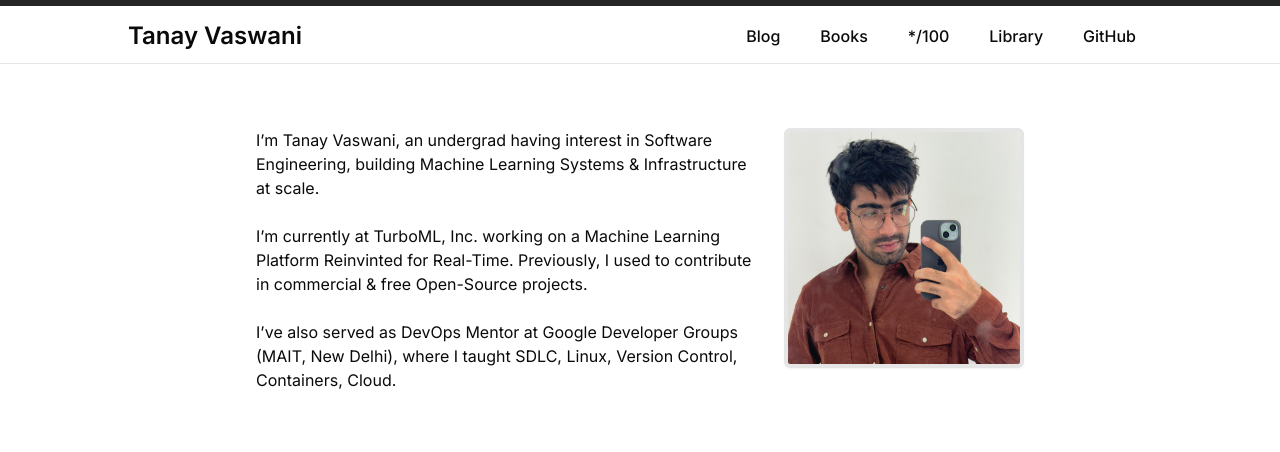
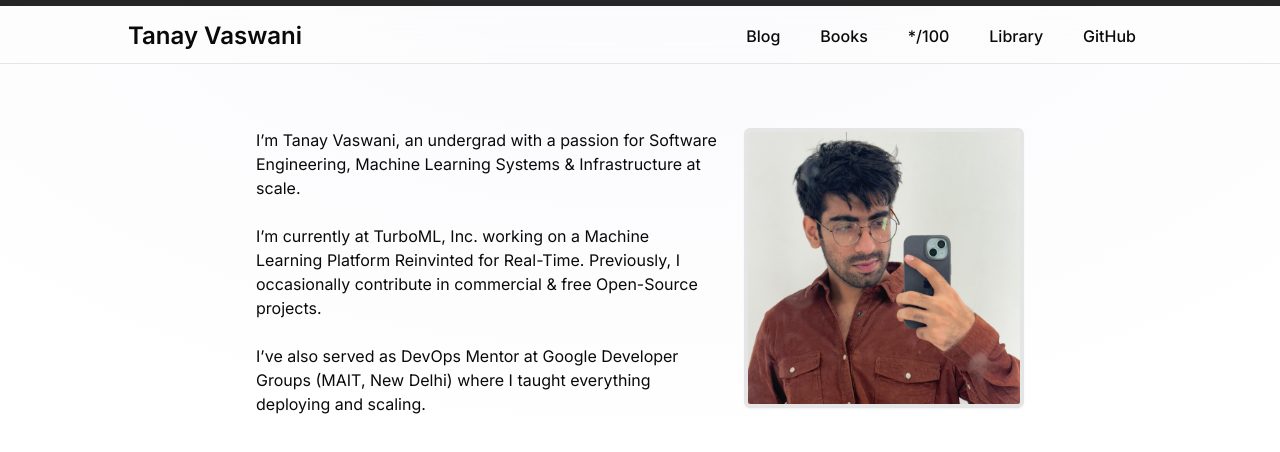
Before and after one commit to tanayvaswani/tanayvaswani.com, a Next.js app: page / in a window 1280 px wide. Shown: the top 452 px of the page. Built offline with nearby package versions, Linux system fonts and the light colour scheme.

Commit message:
fix: layout

```diff
--- a/src/app/layout.tsx
+++ b/src/app/layout.tsx
@@ -30,6 +30,8 @@ export default function RootLayout({
           enableSystem
           disableTransitionOnChange
         >
+          <div className="fixed top-0 z-[-2] h-screen w-screen bg-white bg-[radial-gradient(ellipse_80%_80%_at_50%_-20%,rgba(120,119,198,0.05),rgba(255,255,255,0))]"></div>
+
           <Navbar />
 
           <div className="px-6 md:px-0 md:max-w-screen-md md:mx-auto py-20 md:py-32">
--- a/src/components/sections/hero-section.tsx
+++ b/src/components/sections/hero-section.tsx
@@ -5,10 +5,9 @@ const HeroSection = () => {
   return (
     <div className="flex flex-col items-start w-full gap-6">
       <div className="flex items-start justify-between gap-6 w-full">
-        <p>
-          I’m Tanay Vaswani, an undergrad having interest in Software
-          Engineering, building Machine Learning Systems & Infrastructure at
-          scale.
+        <p className="">
+          I’m Tanay Vaswani, an undergrad with a passion for Software
+          Engineering, Machine Learning Systems & Infrastructure at scale.
           <br />
           <br />
           I’m currently at{" "}
@@ -16,20 +15,19 @@ const HeroSection = () => {
             TurboML, Inc.
           </Link>{" "}
           working on a Machine Learning Platform Reinvinted for Real-Time.
-          Previously, I used to contribute in commercial & free Open-Source
+          Previously, I occasionally contribute in commercial & free Open-Source
           projects.
           <br />
           <br />
           I’ve also served as DevOps Mentor at Google Developer Groups (MAIT,
-          New Delhi), where I taught SDLC, Linux, Version Control, Containers,
-          Cloud.
+          New Delhi) where I taught everything deploying and scaling.
         </p>
 
         <Image
           src="/tanay.jpeg"
           alt="tanay.jpeg"
-          width={240}
-          height={240}
+          width={280}
+          height={280}
           className="rounded-md border-4 shadow-sm"
         />
       </div>
```
